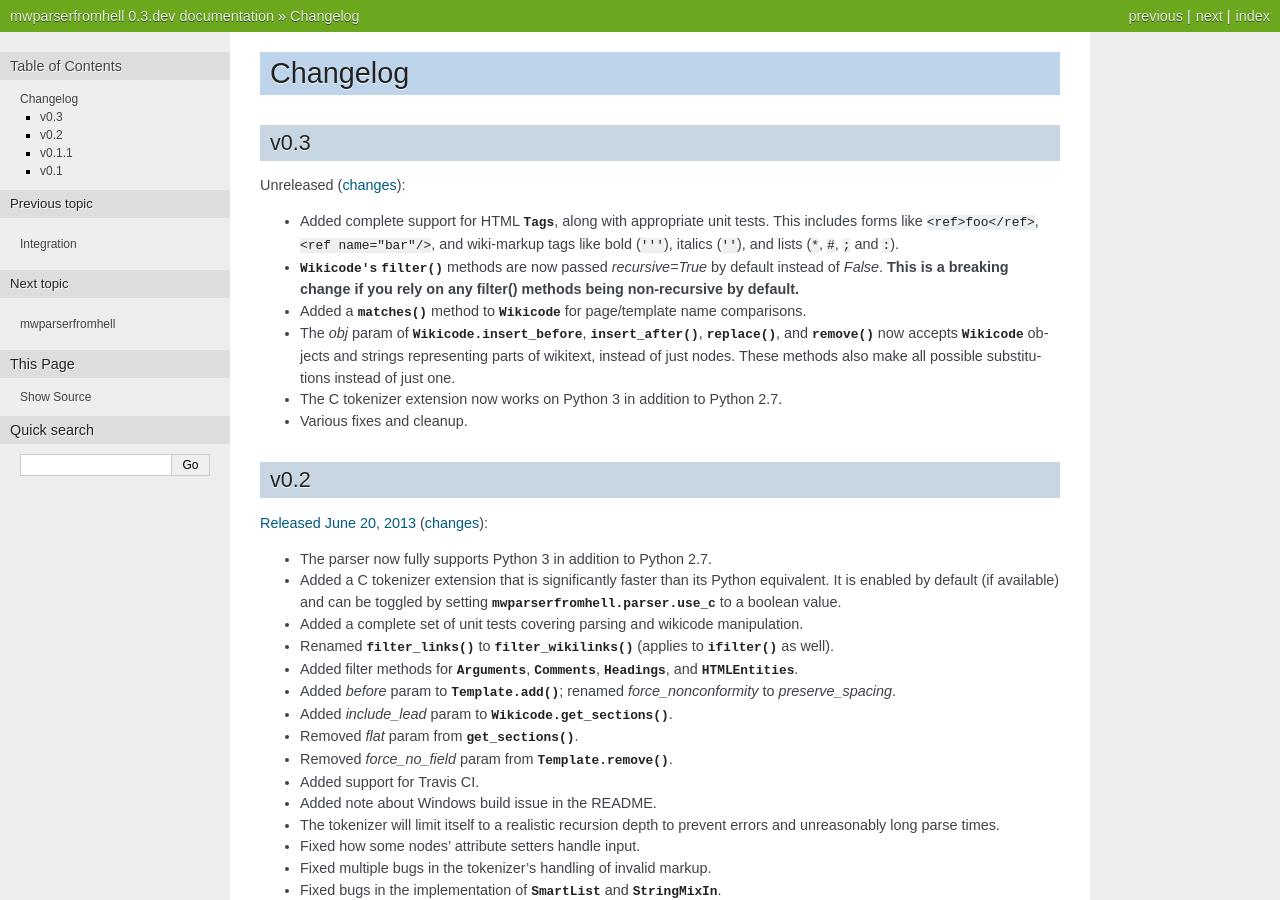
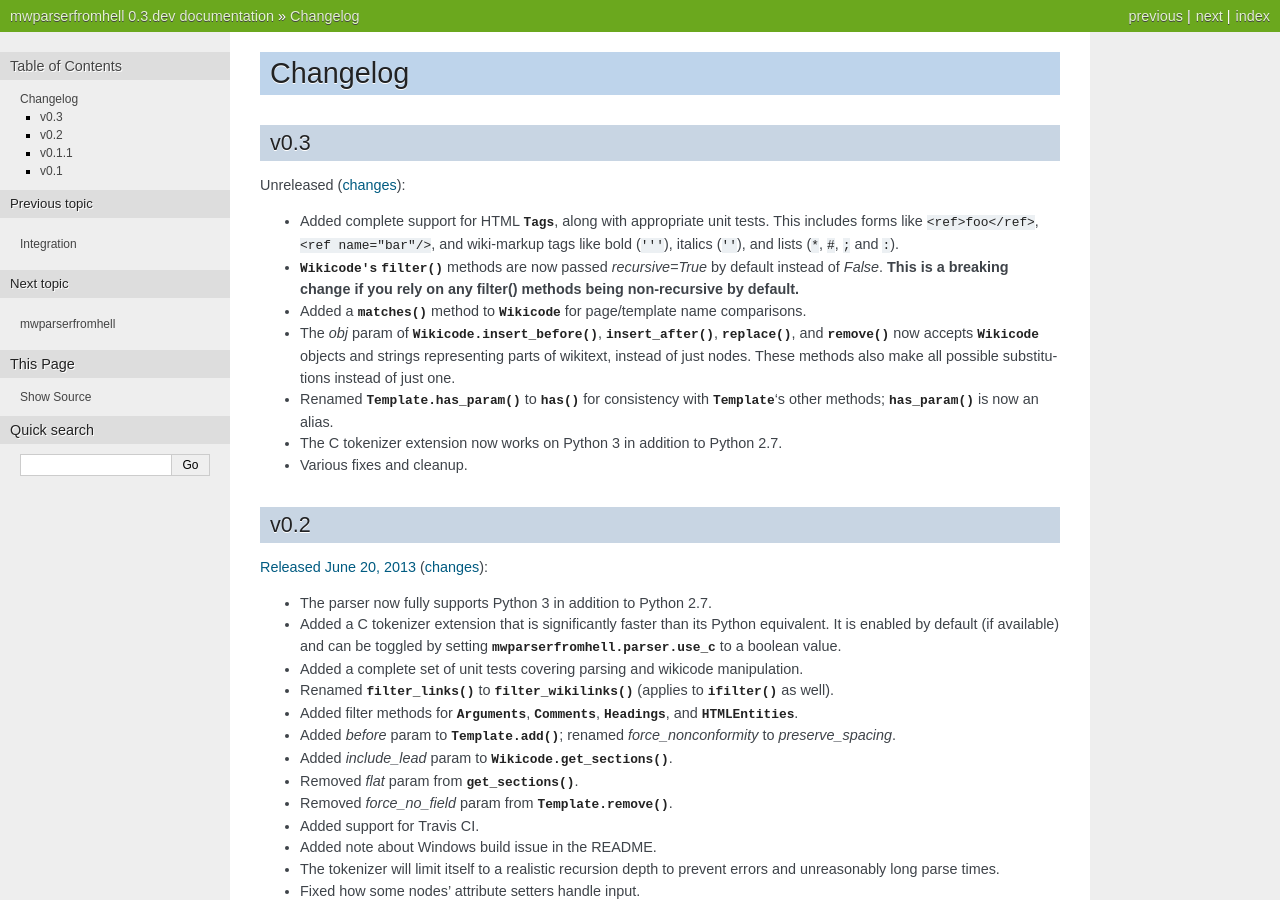
Before and after one commit to earwig/mwparserfromhell, a Sphinx documentation site: the page built from docs/changelog.rst, in a window 1280 px wide and 900 px high. Built offline with Sphinx 7.4.7, drawn with Linux system fonts in a browser that asks for light colours.

Commit message:
Template.has_param() -> Template.has()

```diff
--- a/README.rst
+++ b/README.rst
@@ -90,7 +90,7 @@
     >>> text = "{{cleanup}} '''Foo''' is a [[bar]]. {{uncategorized}}"
     >>> code = mwparserfromhell.parse(text)
     >>> for template in code.filter_templates():
-    ...     if template.name.matches("Cleanup") and not template.has_param("date"):
+    ...     if template.name.matches("Cleanup") and not template.has("date"):
     ...         template.add("date", "July 2012")
     ...
     >>> print code
--- a/docs/changelog.rst
+++ b/docs/changelog.rst
@@ -16,11 +16,14 @@
   if you rely on any filter() methods being non-recursive by default.**
 - Added a :py:meth:`.matches` method to :py:class:`~.Wikicode` for
   page/template name comparisons.
-- The *obj* param of :py:meth:`Wikicode.insert_before <.insert_before>`,
-  :py:meth:`~.insert_after`, :py:meth:`~.replace`, and :py:meth:`~.remove` now
-  accepts :py:class:`~.Wikicode` objects and strings representing parts of
-  wikitext, instead of just nodes. These methods also make all possible
-  substitutions instead of just one.
+- The *obj* param of :py:meth:`Wikicode.insert_before() <.insert_before>`,
+  :py:meth:`~.insert_after`, :py:meth:`~.Wikicode.replace`, and
+  :py:meth:`~.Wikicode.remove` now accepts :py:class:`~.Wikicode` objects and
+  strings representing parts of wikitext, instead of just nodes. These methods
+  also make all possible substitutions instead of just one.
+- Renamed :py:meth:`Template.has_param() <.has_param>` to
+  :py:meth:`~.Template.has` for consistency with :py:class:`~.Template`\ 's
+  other methods; :py:meth:`~.has_param` is now an alias.
 - The C tokenizer extension now works on Python 3 in addition to Python 2.7.
 - Various fixes and cleanup.
 
--- a/docs/usage.rst
+++ b/docs/usage.rst
@@ -58,7 +58,7 @@
     >>> text = "{{cleanup}} '''Foo''' is a [[bar]]. {{uncategorized}}"
     >>> code = mwparserfromhell.parse(text)
     >>> for template in code.filter_templates():
-    ...     if template.name.matches("Cleanup") and not template.has_param("date"):
+    ...     if template.name.matches("Cleanup") and not template.has("date"):
     ...         template.add("date", "July 2012")
     ...
     >>> print code
```
Also changed, not shown: 4 other files.
